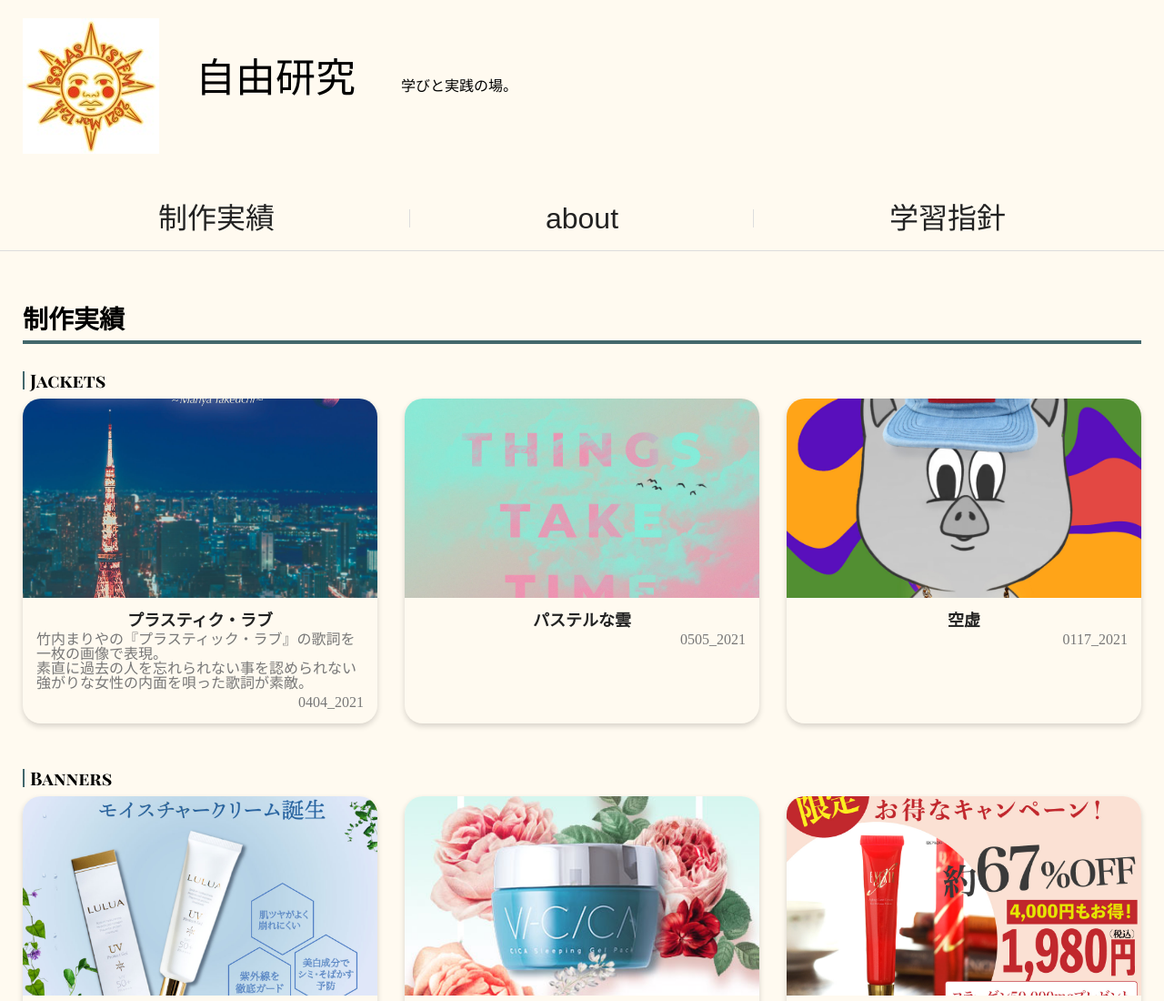
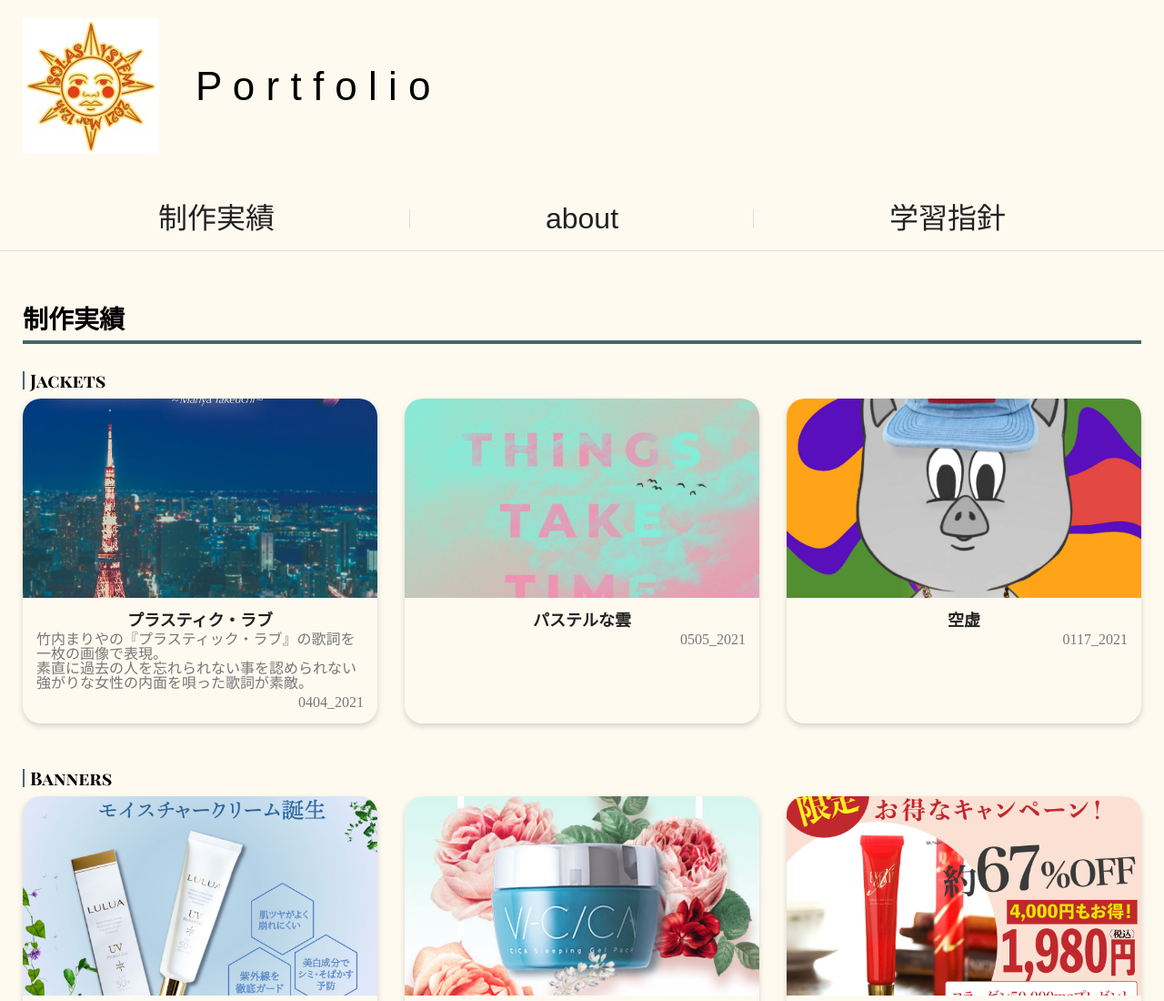
Before and after one commit to asabustote/portfolio_2022, a plain HTML site: page index.html in a window 1280 px wide. Shown: the top 1100 px of the page at 91% size. Drawn offline with Linux system fonts and the light colour scheme; a web font is replaced by a local one.

Commit message:
3rd commit.
changing the title to wavy animation.

```diff
--- a/index.html
+++ b/index.html
@@ -19,17 +19,20 @@
         <a class="header-utilites__logo">
           <img src="images/logo/solasystem_logo_mar.12_3.jpg" alt="画像：ロゴ">
         </a>
-        <h1 class="header-utilites__title level1-heading">
-          <span class="level1-heading__inner">
-            自由研究
-          </span>
+        <h1 class="header-utilites__title level1-heading ">
+          <div class="wavy">
+            <span style="--i:1;">P</span>
+            <span style="--i:2;">o</span>
+            <span style="--i:3;">r</span>
+            <span style="--i:4;">t</span>
+            <span style="--i:5;">f</span>
+            <span style="--i:6;">o</span>
+            <span style="--i:7;">l</span>
+            <span style="--i:8;">i</span>
+            <span style="--i:9;">o</span>
+          </div>
+          <!-- /.wavy -->
         </h1>
-        <div class="header-utilites__text">
-          <p class="header-utilites__text__inner text_discription">
-            学びと実践の場。
-          </p>
-        </div>
-        <!-- /.header-utilites__text -->
       </div>
       <!-- /.header-utilites -->
       <nav>
```
